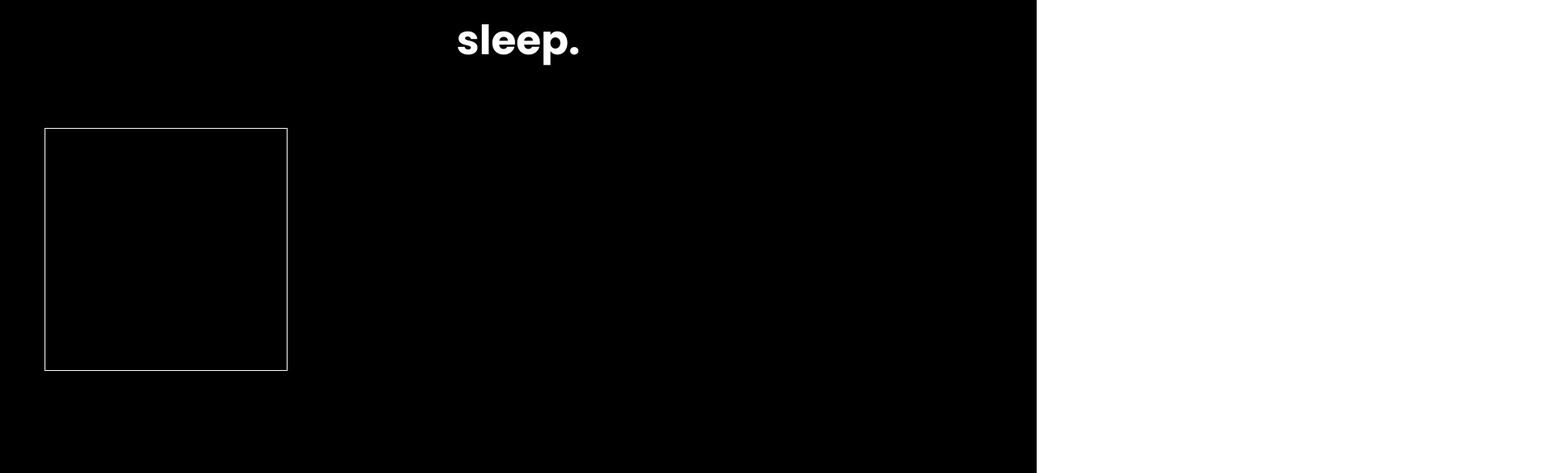
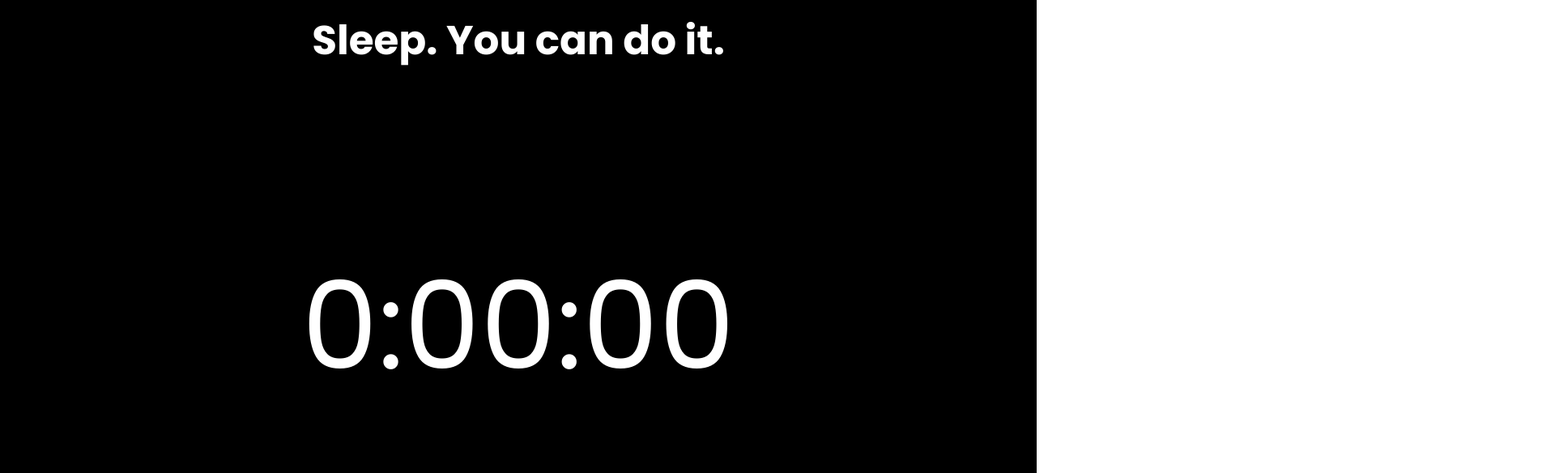
Before and after one commit to bongoco/DreamOn, a plain HTML site: page index.html in a window 1280 px wide. Shown: the part 917-1501 px from the top of the page at 81% size, 1920 px wide, since content can reach past the window. Drawn offline with Linux system fonts and the light colour scheme.

Commit message:
Add files via upload

```diff
--- a/index.html
+++ b/index.html
@@ -61,7 +61,7 @@
             <nav class="collapse navbar-collapse" id="primary-menu">
                 <ul class="nav navbar-nav navbar-right">
                     <li class="active" style = "font-size: 30px"><a href="#home-page">Home</a></li>
-                    <li style = "font-size: 30px"><a href="#about-page">DreamOn</a></li>
+                    <li style = "font-size: 30px"><a href="#about-page">Sleep</a></li>
                 </ul>
             </nav>
         </div>
@@ -89,18 +89,17 @@
             <div class="row">
                 <div class="col-xs-12 col-sm-6 col-sm-offset-3 text-center">
                     <div class="page-title">
-                        <h2>sleep.</h2>
+                        <h2>Sleep. You can do it.</h2>
                     </div>
                 </div>
             </div>
             <div class="row">
 <!--Blackbox-->
-                <div id="coordiv" style="width:300px;height:300px;border:0.5px solid" on onmouseout="chronoStop()"></div>
+
                 <!DOCTYPE html> <!-- BLACK RECTANGLE -->
 
 <!-- LOWER ZIPPED -->
 <!--HTML DISPLAY ON SCREEN time & buttons-->
-
 
 <!DOCTYPE html>
 <html>
@@ -120,7 +119,7 @@ function clearCoor() {
 </head>
 <body style="margin:0px;">
 
-
+<div id="coordiv" style="width:300px;height:400px;" onmousemove="chronoStop(); alert('///////GO TO SLEEP///////')" onmouseout="chronoStop()"></div>
 
 
 
@@ -129,11 +128,10 @@ function clearCoor() {
 </body>
 </html>
 
-
 <!--Timer -->
 
 <!DOCTYPE html>
-<div class = "page-timer" align = "center" >
+<div class = "page-timer" align = "center"  >
 <span id="chronotime">0:00:00</span>
 
 <form name="chronoForm">
--- a/style.css
+++ b/style.css
@@ -203,7 +203,7 @@ input:-webkit-autofill:focus {
     color: #000000;
     height:1px;
     width:1px;
-    margin: 170px -5000px;
+    margin: 170px -500px;
     position: center;
     top:1%;
     left:1%;
@@ -392,7 +392,7 @@ PAGE TIMER
 ***/
 .page-timer {
     margin-bottom: 60px;
-    margin-top: 100px;
+    margin-top: -300px;
 }
 
 /***
```
